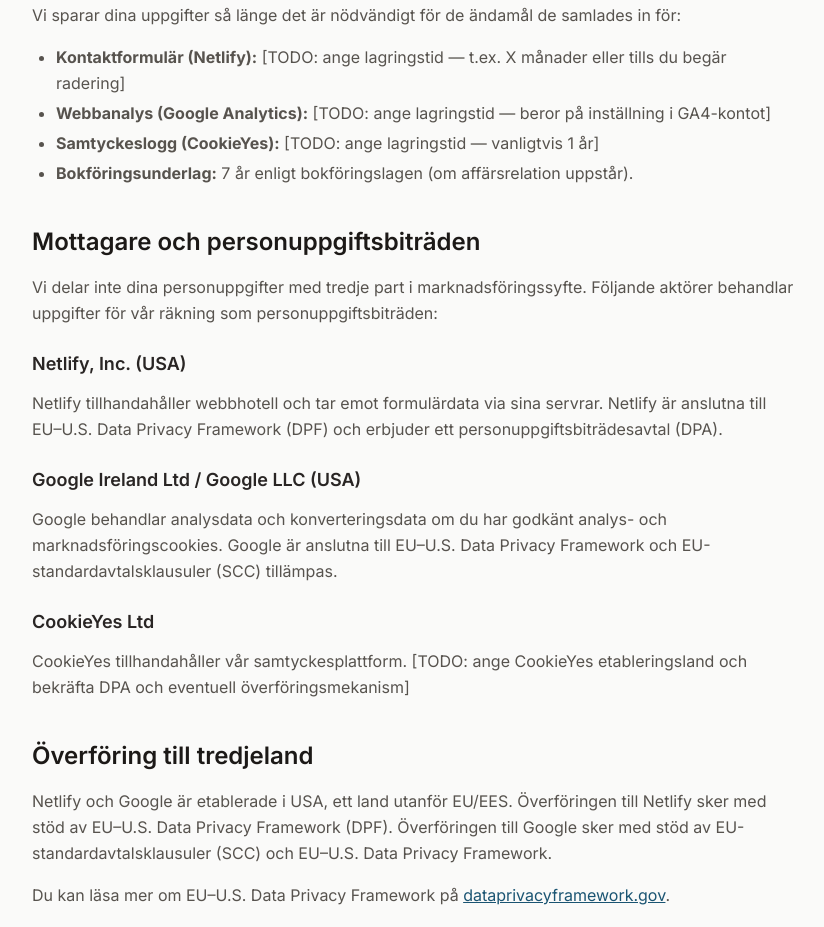
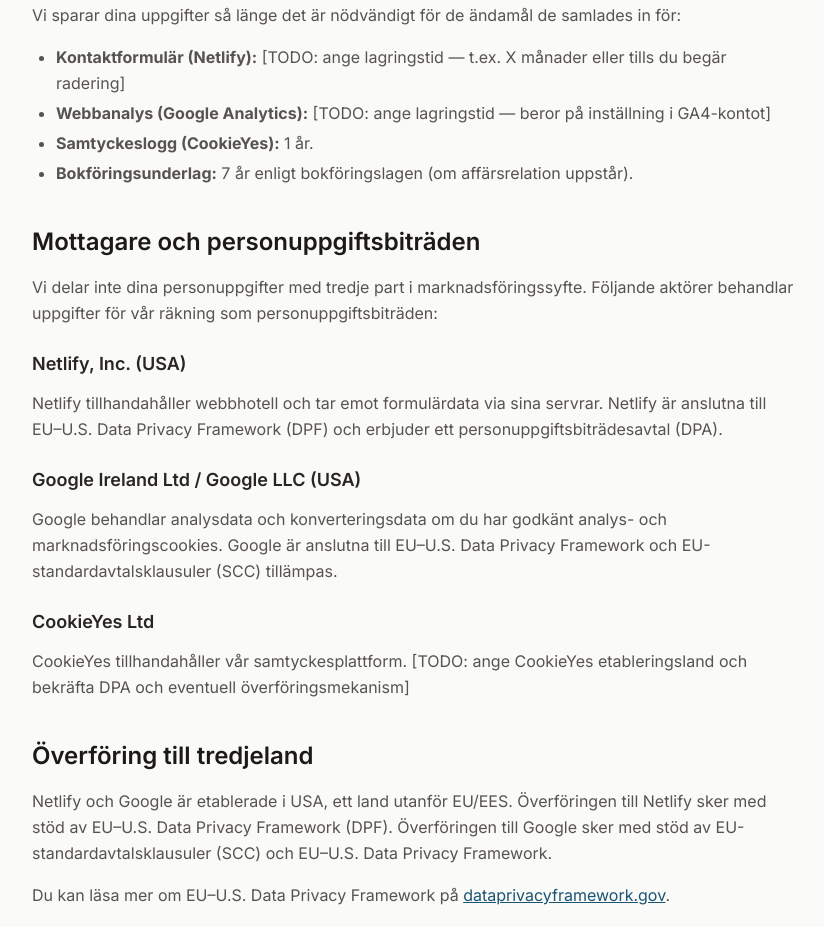
Before and after one commit to Abbe91/mydodsbo, a Next.js app: page /integritetspolicy in a window 1280 px wide. Shown: the part 1980-2907 px from the top of the page, without its empty margins (64-888 px from the left). Built offline with nearby package versions, Linux system fonts and the light colour scheme.

Commit message:
fix netlify issue

```diff
--- a/app/integritetspolicy/page.tsx
+++ b/app/integritetspolicy/page.tsx
@@ -2,7 +2,6 @@
 import { Breadcrumb } from '@/components/ui/Breadcrumb'
 import { company } from '@/lib/company'
 
-// TODO: update this date each time the policy is materially changed
 const POLICY_DATE = '2026-09-23'
 
 export const metadata: Metadata = {
@@ -146,10 +145,9 @@
                 <strong>Webbanalys (Google Analytics):</strong>{' '}
                 [TODO: ange lagringstid — beror på inställning i GA4-kontot]
               </li>
-              {/* TODO: bekräfta lagringstid för CookieYes-samtyckescookie */}
               <li>
                 <strong>Samtyckeslogg (CookieYes):</strong>{' '}
-                [TODO: ange lagringstid — vanligtvis 1 år]
+                1 år.
               </li>
               <li>
                 <strong>Bokföringsunderlag:</strong> 7 år enligt bokföringslagen (om
@@ -178,7 +176,6 @@
               analys- och marknadsföringscookies. Google är anslutna till EU–U.S.
               Data Privacy Framework och EU-standardavtalsklausuler (SCC) tillämpas.
             </p>
-            {/* TODO: verifiera aktuell överföringsmekanism med Googles dataskyddsdokumentation */}
 
             <h3>CookieYes Ltd</h3>
             {/* TODO: verifiera CookieYes etableringsland, DPA och överföringsmekanism */}
@@ -196,7 +193,6 @@
               Överföringen till Google sker med stöd av EU-standardavtalsklausuler (SCC)
               och EU–U.S. Data Privacy Framework.
             </p>
-            {/* TODO: bekräfta och uppdatera med aktuella DPF/SCC-references vid lansering */}
             <p>
               Du kan läsa mer om EU–U.S. Data Privacy Framework på{' '}
               <a
```
